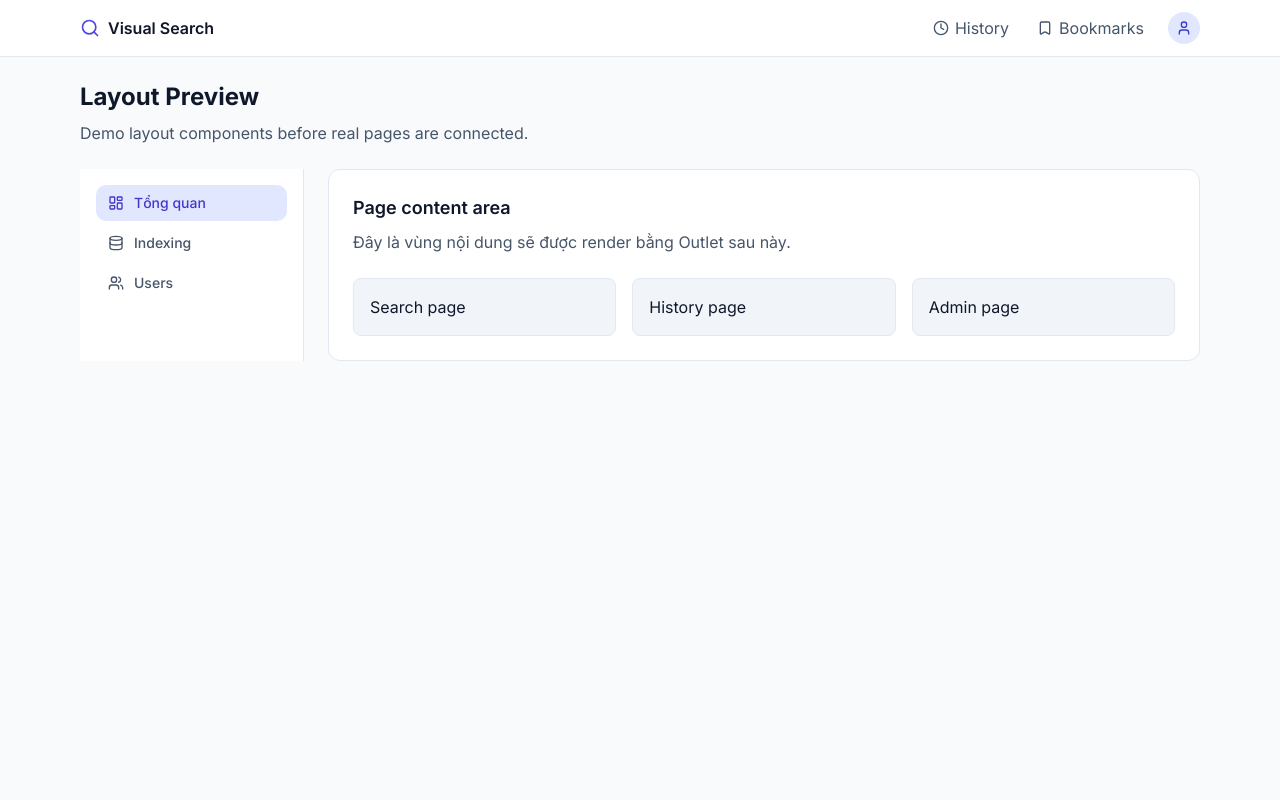
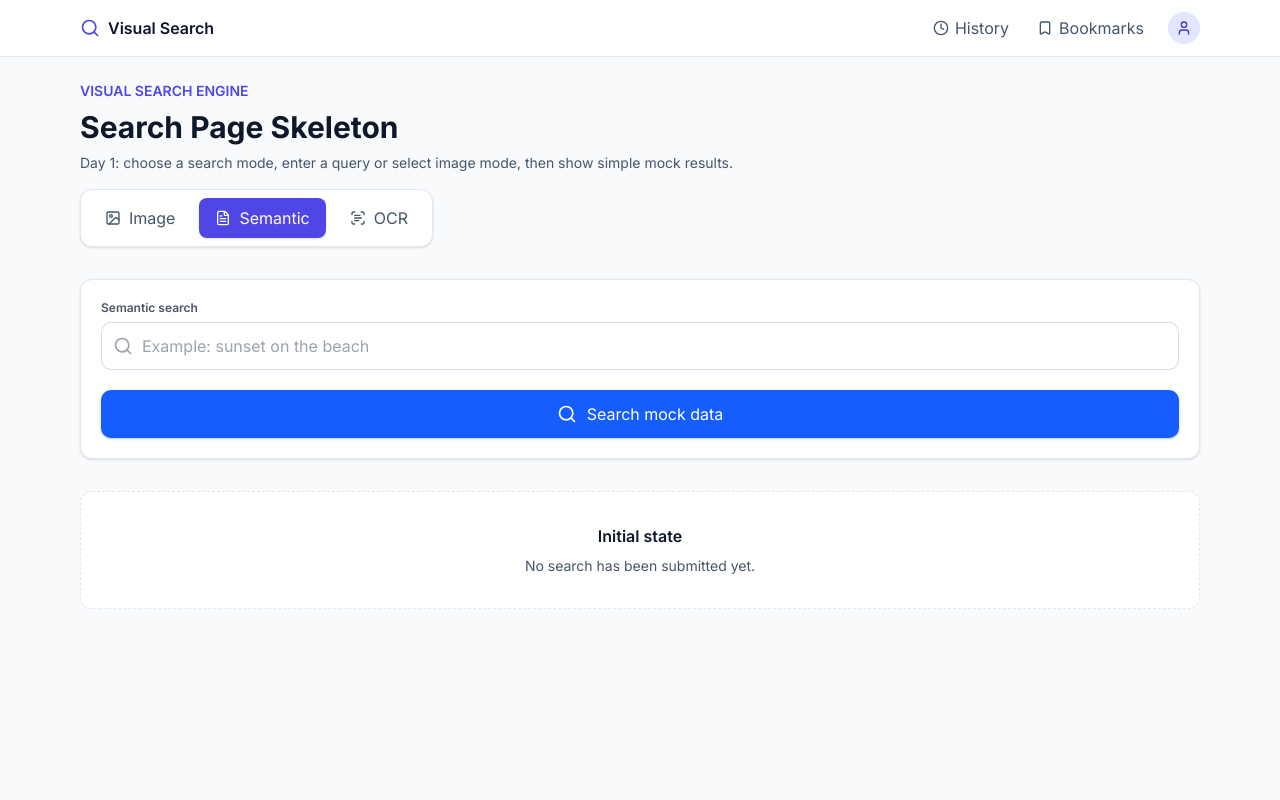
Before and after one commit to lamant1411/Visual-Search-Engine, a React (Vite) app in the folder visual-search-fe/: page /search in a window 1280 px wide. Shown: the top 800 px of the page. Built offline with nearby package versions, Linux system fonts and the light colour scheme.

Commit message:
feat(search): add search page skeleton

```diff
--- a/visual-search-fe/src/app/router.tsx
+++ b/visual-search-fe/src/app/router.tsx
@@ -1,6 +1,7 @@
 import { createBrowserRouter, RouterProvider, Navigate } from 'react-router';
 import { AppShell } from '@/components/layout/AppShell';
 import { AdminShell } from '@/components/layout/AdminShell';
+import { SearchPage } from '@/features/search/pages/SearchPage';
 // import { ProtectedRoute } from '@/components/layout/ProtectedRoute';
 // import { AdminGuard } from '@/components/layout/AdminGuard';
 
@@ -12,7 +13,7 @@ const router = createBrowserRouter([
       { index: true, element: <Navigate to="/search" replace /> },
       { path: '/login', element: <div>Login page</div> },
       { path: '/register', element: <div>Register page</div> },
-      { path: '/search', element: <div>Search page</div> },
+      { path: '/search', element: <SearchPage /> },
       {
         path: '/history',
         element: <div>History page</div>,
--- /dev/null
+++ b/visual-search-fe/src/features/search/components/ResultGrid.tsx
@@ -0,0 +1,48 @@
+import type { SearchResult } from '../types'
+
+type ResultGridProps = {
+  results: SearchResult[]
+  hasSearched: boolean
+}
+
+export function ResultGrid({ results, hasSearched }: ResultGridProps) {
+  if (!hasSearched) {
+    return (
+      <section className="rounded-xl border border-dashed border-border bg-white p-8 text-center">
+        <p className="text-base font-semibold text-ink-primary">Initial state</p>
+        <p className="mt-2 text-sm text-ink-secondary">No search has been submitted yet.</p>
+      </section>
+    )
+  }
+
+  return (
+    <section className="space-y-4">
+      <div>
+        <h2 className="text-xl font-bold text-ink-primary">Mock results</h2>
+        <p className="mt-1 text-sm text-ink-secondary">Simple result layout for Day 1. Masonry and pagination come later.</p>
+      </div>
+
+      <div className="grid gap-4 sm:grid-cols-2 lg:grid-cols-3">
+        {results.map((result) => (
+          <article key={result.id} className="rounded-xl border border-border bg-white p-4 shadow-sm">
+            <img
+              alt={`Mock result ${result.id}`}
+              className="h-40 w-full rounded-lg object-cover"
+              src={result.thumbnailUrl}
+            />
+            <div className="mt-3">
+              <h3 className="font-semibold text-ink-primary">Image #{result.id}</h3>
+              <p className="mt-1 text-sm text-ink-secondary">Similarity: {Math.round(result.similarityScore)}%</p>
+            </div>
+          </article>
+        ))}
+      </div>
+
+      {results.length === 0 && (
+        <div className="rounded-xl border border-border bg-white p-6 text-center">
+          <p className="text-sm text-ink-secondary">No mock results available.</p>
+        </div>
+      )}
+    </section>
+  )
+}
--- /dev/null
+++ b/visual-search-fe/src/features/search/components/SearchModeTabs.tsx
@@ -0,0 +1,60 @@
+import { FileText, Image, ScanText } from 'lucide-react'
+
+import type { SearchMode } from '../types'
+
+type SearchModeTabsProps = {
+  value: SearchMode
+  onChange: (mode: SearchMode) => void
+}
+
+const searchModes = [
+  {
+    value: 'image',
+    label: 'Image',
+    icon: Image,
+  },
+  {
+    value: 'semantic',
+    label: 'Semantic',
+    icon: FileText,
+  },
+  {
+    value: 'ocr',
+    label: 'OCR',
+    icon: ScanText,
+  },
+] satisfies Array<{
+  value: SearchMode
+  label: string
+  icon: typeof FileText
+}>
+
+export function SearchModeTabs({ value, onChange }: SearchModeTabsProps) {
+  return (
+    <div className="flex w-full flex-col gap-2 rounded-xl border border-border bg-white p-2 shadow-sm sm:w-fit sm:flex-row">
+      {searchModes.map((mode) => {
+        const Icon = mode.icon
+        const isActive = value === mode.value
+
+        return (
+          <button
+            key={mode.value}
+            type="button"
+            onClick={() => onChange(mode.value)}
+            className={[
+              'inline-flex h-10 items-center justify-center gap-2 rounded-lg px-4 text-sm font-semibold transition',
+              isActive
+                ? 'bg-accent-600 text-white shadow-sm'
+                : 'text-ink-secondary hover:bg-surface-1 hover:text-ink-primary',
+            ]
+              .filter(Boolean)
+              .join(' ')}
+          >
+            <Icon className="h-4 w-4" />
+            {mode.label}
+          </button>
+        )
+      })}
+    </div>
+  )
+}
--- /dev/null
+++ b/visual-search-fe/src/features/search/components/SearchPanel.tsx
@@ -0,0 +1,82 @@
+import type { ChangeEvent, FormEvent } from 'react'
+import { ImagePlus, Search } from 'lucide-react'
+
+import { Button } from '@/components/base/button'
+import { Input } from '@/components/base/input'
+
+import type { SearchMode } from '../types'
+
+type SearchPanelProps = {
+  mode: SearchMode
+  query: string
+  selectedFileName: string
+  onQueryChange: (query: string) => void
+  onFileNameChange: (fileName: string) => void
+  onSubmit: () => void
+}
+
+const placeholderByMode: Record<Exclude<SearchMode, 'image'>, string> = {
+  semantic: 'Example: sunset on the beach',
+  ocr: 'Example: SALE 50%',
+}
+
+export function SearchPanel({
+  mode,
+  query,
+  selectedFileName,
+  onQueryChange,
+  onFileNameChange,
+  onSubmit,
+}: SearchPanelProps) {
+  const isImageMode = mode === 'image'
+
+  function handleSubmit(event: FormEvent<HTMLFormElement>) {
+    event.preventDefault()
+    onSubmit()
+  }
+
+  function handleFileChange(event: ChangeEvent<HTMLInputElement>) {
+    onFileNameChange(event.target.files?.[0]?.name ?? '')
+  }
+
+  return (
+    <form
+      onSubmit={handleSubmit}
+      className="rounded-xl border border-border bg-white p-5 shadow-sm"
+    >
+      {isImageMode ? (
+        <div className="rounded-lg border border-dashed border-border bg-surface-0 p-6 text-center">
+          <ImagePlus className="mx-auto h-10 w-10 text-ink-muted" />
+          <p className="mt-3 text-base font-semibold text-ink-primary">Image upload placeholder</p>
+          <p className="mt-1 text-sm text-ink-secondary">Day 1 only shows the upload area. Drag & drop comes later.</p>
+
+          <label className="mt-4 inline-flex h-10 cursor-pointer items-center justify-center rounded-lg border border-border bg-white px-4 text-sm font-semibold text-ink-primary hover:bg-surface-1">
+            Choose image
+            <input accept="image/*" className="sr-only" type="file" onChange={handleFileChange} />
+          </label>
+
+          {selectedFileName && (
+            <p className="mt-3 text-sm text-ink-secondary">
+              Selected file: <span className="font-medium text-ink-primary">{selectedFileName}</span>
+            </p>
+          )}
+        </div>
+      ) : (
+        <Input
+          label={mode === 'semantic' ? 'Semantic search' : 'OCR search'}
+          leftIcon={<Search className="h-5 w-5" />}
+          onChange={(event) => onQueryChange(event.target.value)}
+          placeholder={placeholderByMode[mode]}
+          size="lg"
+          value={query}
+        />
+      )}
+
+      <div className="mt-5">
+        <Button fullWidth leftIcon={<Search className="h-5 w-5" />} size="lg" type="submit">
+          Search mock data
+        </Button>
+      </div>
+    </form>
+  )
+}
--- /dev/null
+++ b/visual-search-fe/src/features/search/pages/SearchPage.tsx
@@ -0,0 +1,55 @@
+import { useState } from 'react'
+
+import { PageContainer } from '@/components/layout/PageContainer'
+import { mockSearchResults } from '@/mocks/searchMockData'
+
+import { ResultGrid } from '../components/ResultGrid'
+import { SearchModeTabs } from '../components/SearchModeTabs'
+import { SearchPanel } from '../components/SearchPanel'
+import type { SearchMode, SearchResult } from '../types'
+
+export function SearchPage() {
+  const [mode, setMode] = useState<SearchMode>('semantic')
+  const [query, setQuery] = useState('')
+  const [selectedFileName, setSelectedFileName] = useState('')
+  const [hasSearched, setHasSearched] = useState(false)
+  const [results, setResults] = useState<SearchResult[]>([])
+
+  function handleModeChange(nextMode: SearchMode) {
+    setMode(nextMode)
+    setHasSearched(false)
+    setResults([])
+  }
+
+  function handleSearch() {
+    setHasSearched(true)
+    setResults(mockSearchResults)
+  }
+
+  return (
+    <PageContainer size="wide" className="space-y-8">
+      <section className="space-y-4">
+        <div>
+          <p className="text-sm font-semibold uppercase text-accent-600">Visual Search Engine</p>
+          <h1 className="mt-2 text-3xl font-bold text-ink-primary">Search Page Skeleton</h1>
+          <p className="mt-2 max-w-2xl text-sm text-ink-secondary">
+            Day 1: choose a search mode, enter a query or select image mode, then show simple mock results.
+          </p>
+        </div>
+
+        <SearchModeTabs value={mode} onChange={handleModeChange} />
+      </section>
+
+      <SearchPanel
+        mode={mode}
+        query={query}
+        selectedFileName={selectedFileName}
+        onFileNameChange={setSelectedFileName}
+        onQueryChange={setQuery}
+        onSubmit={handleSearch}
+      />
+
+      <ResultGrid hasSearched={hasSearched} results={results} />
+    </PageContainer>
+  )
+}
--- a/visual-search-fe/src/features/search/services/search.api.ts
+++ b/visual-search-fe/src/features/search/services/search.api.ts
@@ -1,9 +1,9 @@
 import { apiClient } from '@/lib/api/client'
+import { mockSearchResponse } from '@/mocks/searchMockData'
 
-import { mockSearchResponse } from '../mockData'
 import type { ImageSearchParams, SearchResponse, TextSearchParams } from '../types'
 
-const shouldUseMock = import.meta.env.VITE_ENABLE_MOCK === 'true'
+const shouldUseMock = import.meta.env.VITE_ENABLE_MOCK !== 'false'
 
 export async function searchByText(params: TextSearchParams): Promise<SearchResponse> {
   if (shouldUseMock) {
--- a/visual-search-fe/src/main.tsx
+++ b/visual-search-fe/src/main.tsx
@@ -2,16 +2,13 @@ import React from 'react'
 import ReactDOM from 'react-dom/client'
 
 import { AppProviders } from './app/providers'
-// import { AppRouter } from './app/router'
+import { AppRouter } from './app/router'
 import './styles/global.css'
-import StyleGuideLayout from './StyleGuideLayout'
-import StyleGuideBasic from './StyleGuideBasic'
+
 ReactDOM.createRoot(document.getElementById('root')!).render(
   <React.StrictMode>
     <AppProviders>
-      {/* <AppRouter /> */}
-      <StyleGuideLayout />
-      <StyleGuideBasic />
+      <AppRouter />
     </AppProviders>
   </React.StrictMode>,
 )
--- a/visual-search-fe/src/features/search/mockData.ts
+++ b/visual-search-fe/src/mocks/searchMockData.ts
@@ -1,4 +1,4 @@
-import type { SearchResult, SearchResponse } from './types'
+import type { SearchResult, SearchResponse } from '@/features/search/types'
 
 export const mockSearchResults: SearchResult[] = [
   {
```
